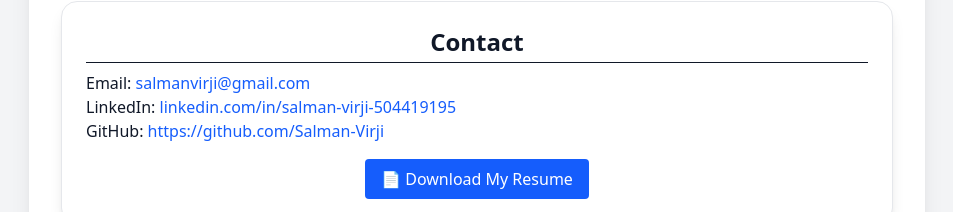
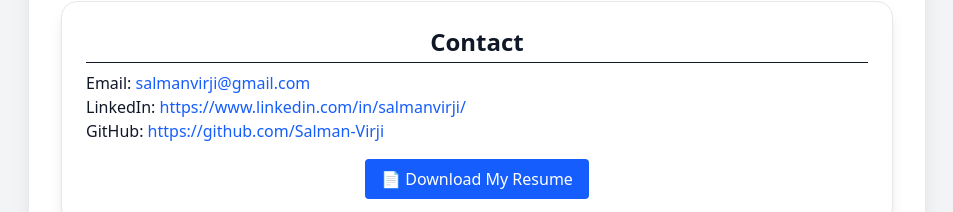
Before and after one commit to Salman-Virji/Portfolio, a React (Vite) app: page / in a window 1280 px wide. Shown: the part 1404-1616 px from the top of the page, without its empty margins (163-1116 px from the left). Built offline with nearby package versions, Linux system fonts and the light colour scheme.

Commit message:
fixed contact links

```diff
--- a/src/App.jsx
+++ b/src/App.jsx
@@ -248,16 +248,16 @@
               <p>
                 LinkedIn:{" "}
                 <a
-                  href="https://www.linkedin.com/in/salman-virji-504419195"
+                  href="https://www.linkedin.com/in/salmanvirji/"
                   className="text-blue-600 hover:underline"
                 >
-                  linkedin.com/in/salman-virji-504419195
+                  https://www.linkedin.com/in/salmanvirji/
                 </a>
               </p>
               <p>
                 GitHub:{" "}
                 <a
-                  href="https://www.linkedin.com/in/salman-virji-504419195"
+                  href="https://github.com/Salman-Virji"
                   className="text-blue-600 hover:underline"
                 >
                   https://github.com/Salman-Virji
```
